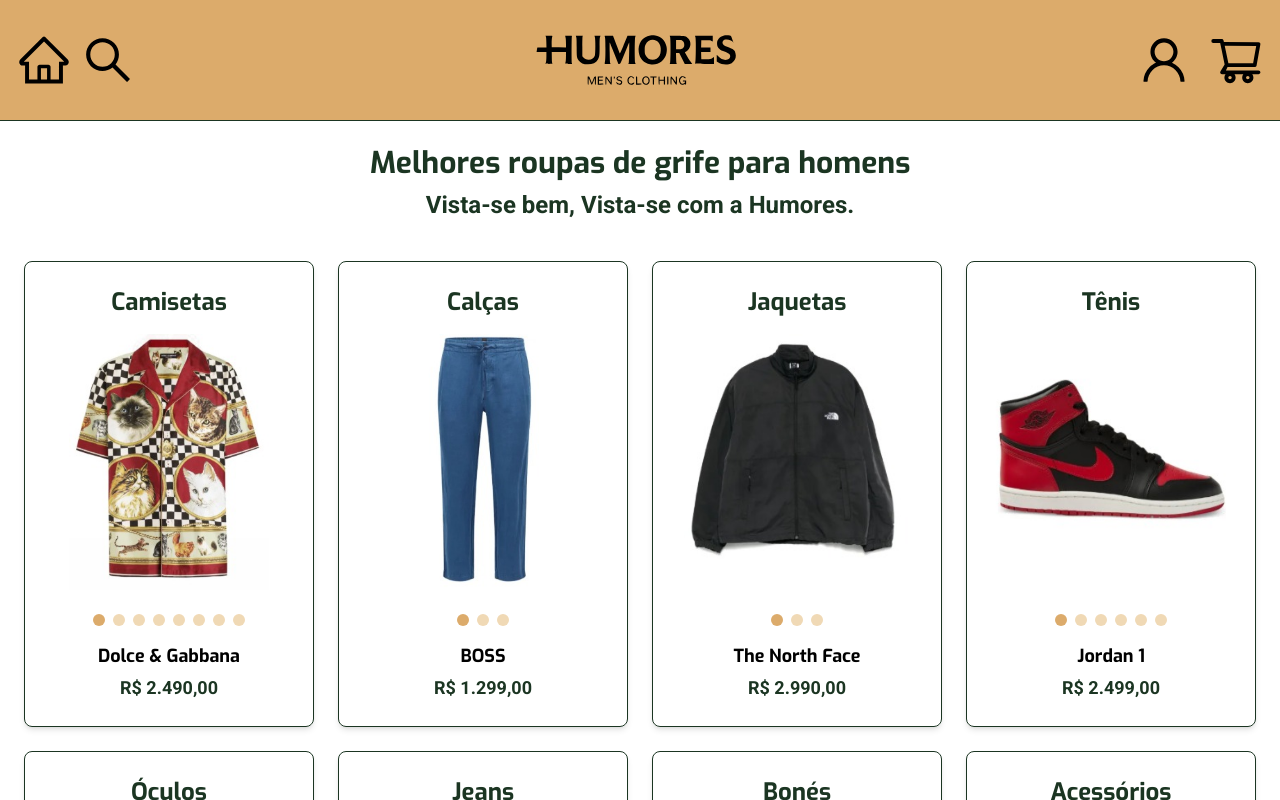
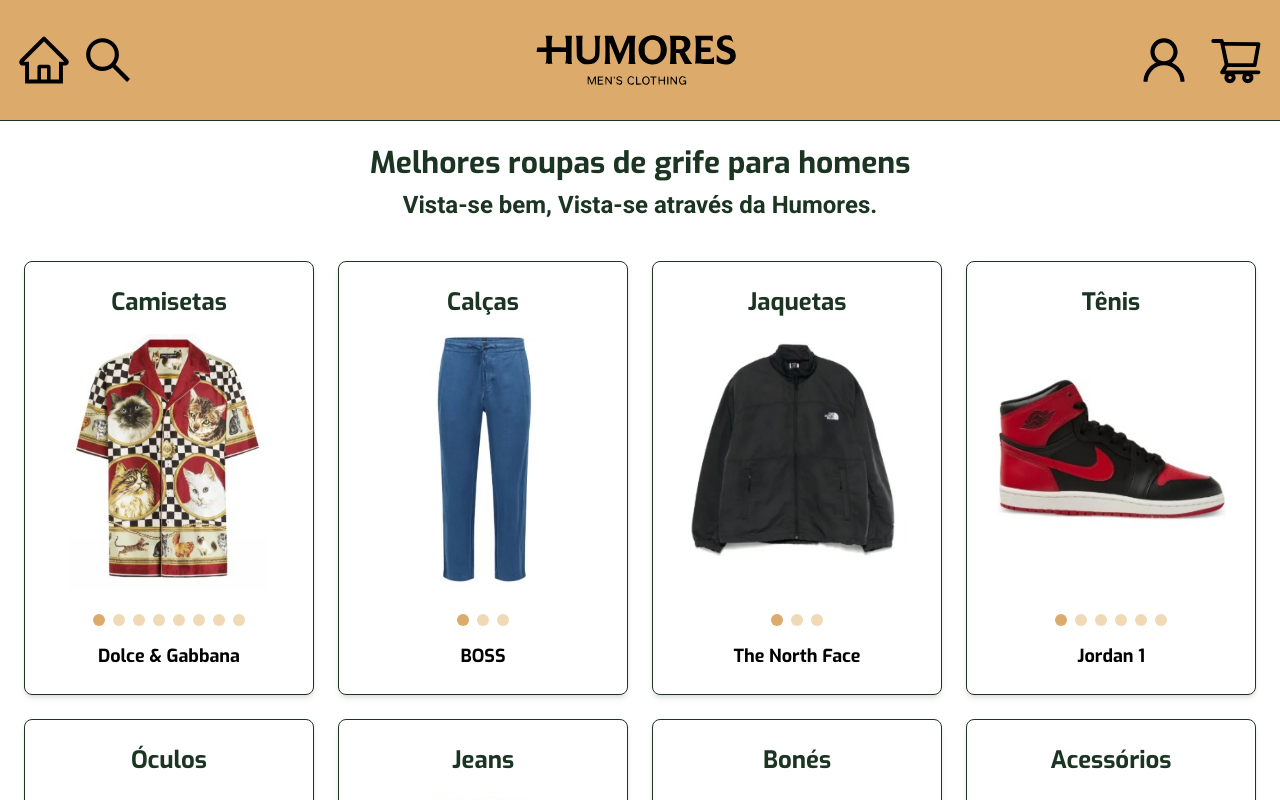
Before and after one commit to viictorpaes/humores-shopping, a React (Vite) app: page / in a window 1280 px wide. Shown: the top 800 px of the page. Built offline with nearby package versions, Linux system fonts and the light colour scheme.

Commit message:
Last-I-Think

```diff
--- a/src/components/body.tsx
+++ b/src/components/body.tsx
@@ -71,12 +71,6 @@
           ))}
         </div>
         <h3 className="text-lg font-bold text-black text-center mt-4">{currentProduct.type}</h3>
-        <div className="text-humores-bg2 font-bold text-lg mt-1">
-          {(() => {
-            const price = currentProduct.price.replace('R$', '').replace(/\./g, '').replace(',', '.');
-            return 'R$ ' + Number(price).toLocaleString('pt-BR', { minimumFractionDigits: 2, maximumFractionDigits: 2 });
-          })()}
-        </div>
       </div>
     );
   };
@@ -88,7 +82,7 @@
           Melhores roupas de grife para homens
         </h1>
         <span className="text-2xl font-bold text-humores-bg2 font-exo">
-          Vista-se bem, Vista-se com a Humores.
+          Vista-se bem, Vista-se através da Humores.
         </span>
       </div>
       <div className="grid grid-cols-1 sm:grid-cols-2 lg:grid-cols-4 gap-6">
--- a/src/components/cartSummary.tsx
+++ b/src/components/cartSummary.tsx
@@ -40,7 +40,8 @@
     0
   );
 
-  const installmentValue = (total / installments).toFixed(2).replace('.', ',');
+  const installmentValue = (total / installments)
+    .toLocaleString('pt-BR', { minimumFractionDigits: 2, maximumFractionDigits: 2 });
 
   const handleConfirmPurchase = () => {
     if (cartItems.length > 0) {
--- a/src/components/productPage.tsx
+++ b/src/components/productPage.tsx
@@ -42,7 +42,10 @@
   const handleAddToCart = () => {
     addToCart(product);
     setAdded(true);
-    setTimeout(() => setAdded(false), 700);
+    setTimeout(() => {
+      setAdded(false);
+      navigate('/');
+    }, 700);
   };
 
   return (
```
